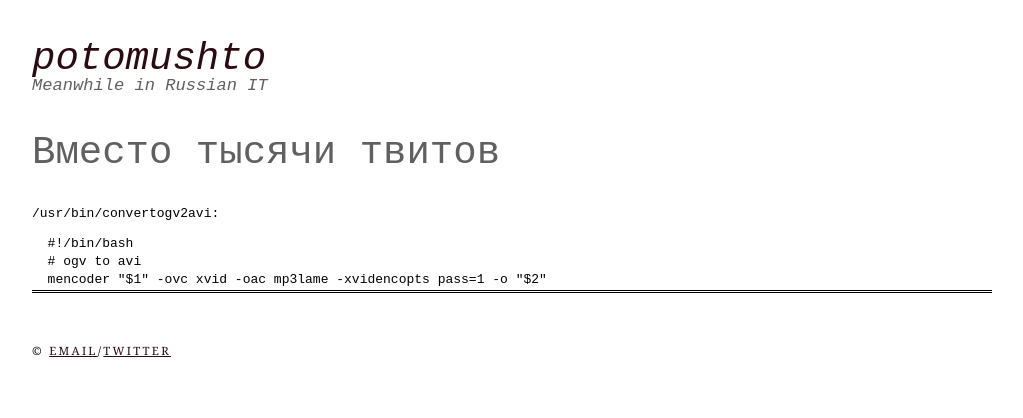
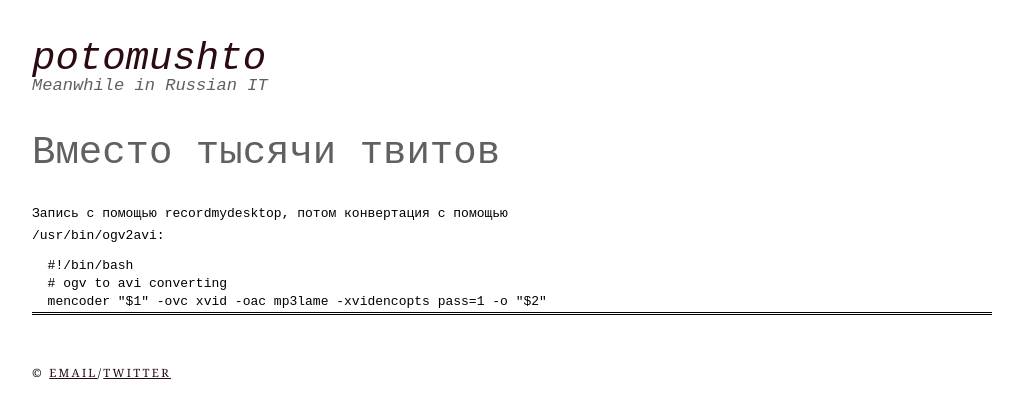
Before and after one commit to ptmt/ptmt.github.com, a Jekyll site: the page built from _posts/2013-05-01-instead-of-thousand-tweets.md, in a window 1280 px wide. Shown: the top 418 px of the page, without its empty margins (128-1151 px from the left). Built offline with Jekyll 4.4.1, drawn with Linux system fonts in a browser that asks for light colours; Markdown is read by kramdown in place of the engine named in the settings.

Commit message:
Update 2013-05-01-instead-of-thousand-tweets.md

````diff
--- a/_posts/2013-05-01-instead-of-thousand-tweets.md
+++ b/_posts/2013-05-01-instead-of-thousand-tweets.md
@@ -4,11 +4,10 @@ title: Вместо тысячи твитов
 ---
 # {{ page.title }}
 
-
-`/usr/bin/convertogv2avi`:
+Запись с помощью `recordmydesktop`, потом конвертация с помощью `/usr/bin/ogv2avi`:
 
 ```
   #!/bin/bash
-  # ogv to avi
+  # ogv to avi converting
   mencoder "$1" -ovc xvid -oac mp3lame -xvidencopts pass=1 -o "$2"
 ```
````
